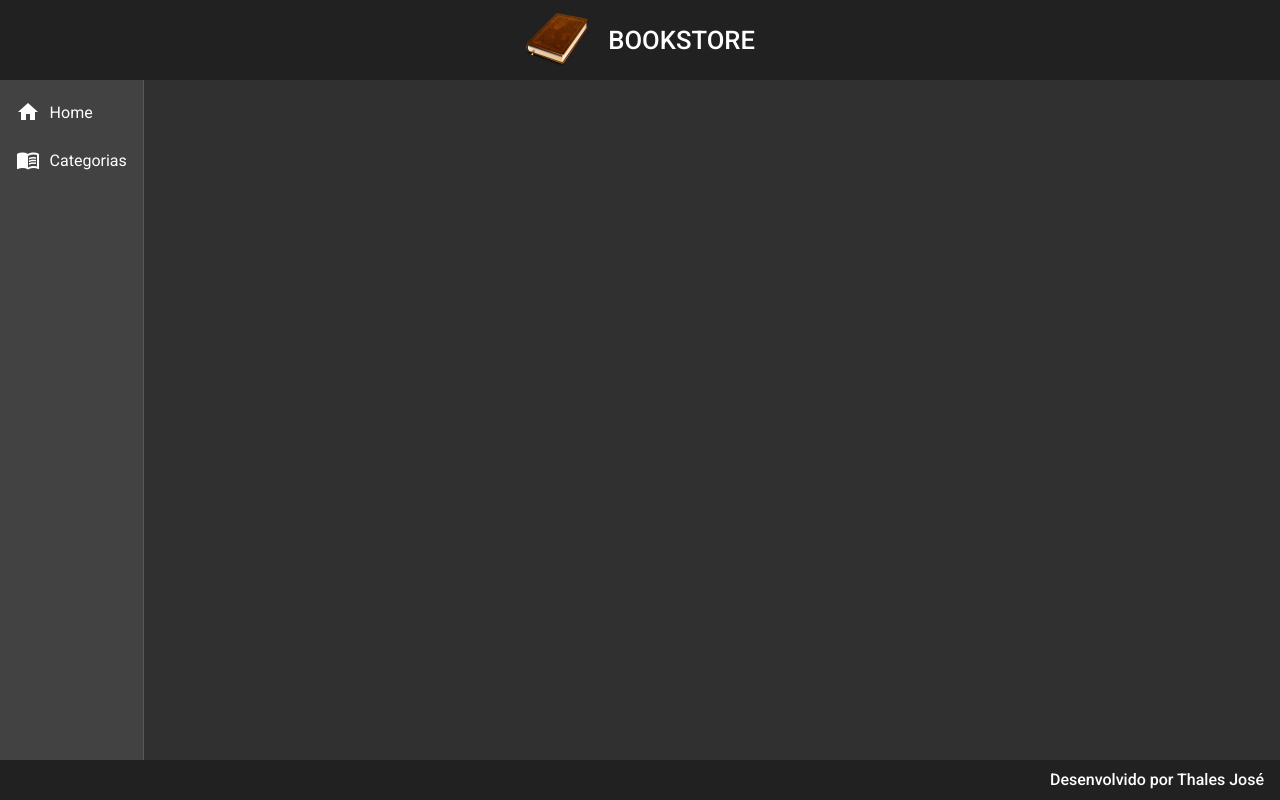
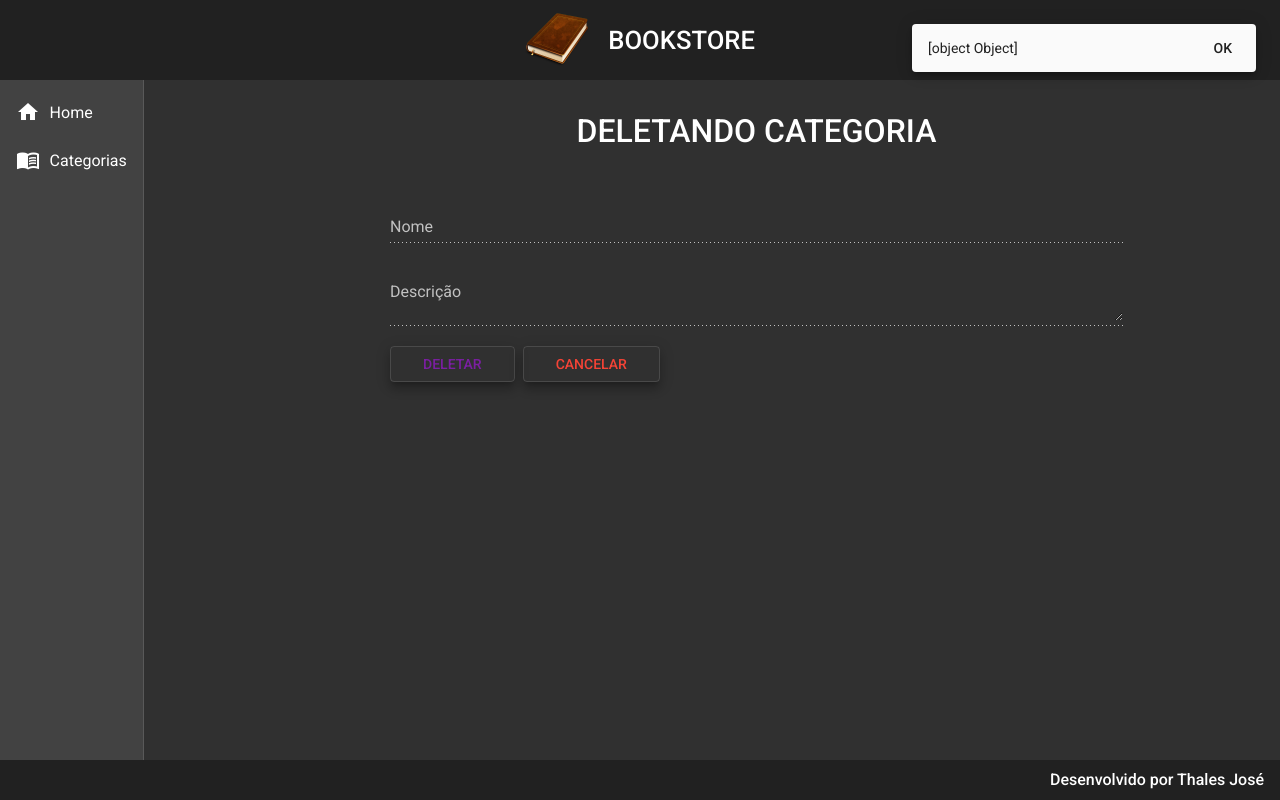
Before and after one commit to ThalesJAB/bookstore-front, an Angular app: page /categorias/delete/1 in a window 1280 px wide. Before the commit this address led to /. Built offline with nearby package versions, Linux system fonts and the light colour scheme; no server answers.

Commit message:
Categoria DELETE implementada

```diff
--- a/src/app/app-routing.module.ts
+++ b/src/app/app-routing.module.ts
@@ -1,6 +1,7 @@
 import { Component, NgModule } from '@angular/core';
 import { RouterModule, Routes } from '@angular/router';
 import { CategoriaCreateComponent } from './components/views/categoria/categoria-create/categoria-create.component';
+import { CategoriaDeleteComponent } from './components/views/categoria/categoria-delete/categoria-delete.component';
 import { CategoriaReadComponent } from './components/views/categoria/categoria-read/categoria-read.component';
 import { HomeComponent } from './components/views/home/home.component';
 
@@ -17,6 +18,11 @@ const routes: Routes = [
   {
     path: 'categorias/create',
     component: CategoriaCreateComponent
+  },
+
+  {
+    path: 'categorias/delete/:id',
+    component: CategoriaDeleteComponent
   }
 ];
 
--- a/src/app/app.module.ts
+++ b/src/app/app.module.ts
@@ -21,6 +21,7 @@ import { FormsModule } from "@angular/forms";
 import { MatInputModule } from "@angular/material/input";
 import { MatFormFieldModule } from "@angular/material/form-field";
 import { MatSnackBarModule } from "@angular/material/snack-bar";
+import { CategoriaDeleteComponent } from './components/views/categoria/categoria-delete/categoria-delete.component';
 
 @NgModule({
   declarations: [
@@ -31,6 +32,7 @@ import { MatSnackBarModule } from "@angular/material/snack-bar";
     HomeComponent,
     CategoriaReadComponent,
     CategoriaCreateComponent,
+    CategoriaDeleteComponent,
   ],
   imports: [
     BrowserModule,
--- /dev/null
+++ b/src/app/components/views/categoria/categoria-delete/categoria-delete.component.css
@@ -0,0 +1,27 @@
+form{
+    text-align: center;
+    width: 70%;
+    margin: 2rem auto 0;
+}
+
+h1{
+    font-size: 2rem;
+    font-weight: 500;
+    margin-bottom: 3rem;
+}
+
+.form{
+    width: 100%;
+
+}
+
+.buttons{
+    width: 100%;
+    text-align: start;
+}
+
+button{
+    margin-right: .5rem;
+    padding-right: 2rem;
+    padding-left: 2rem;
+}
--- /dev/null
+++ b/src/app/components/views/categoria/categoria-delete/categoria-delete.component.html
@@ -0,0 +1,19 @@
+<form action="">
+    <h1>DELETANDO CATEGORIA</h1>
+
+    <mat-form-field class="form">
+      <mat-label>Nome</mat-label>
+      <input matInput [(ngModel)]="categoria.nome" type="text" name="nome" disabled/>
+    </mat-form-field>
+
+    <mat-form-field class="form">
+      <mat-label>Descrição</mat-label>
+      <textarea [(ngModel)]="categoria.descricao" matInput  type="text" name="descricao" disabled></textarea>
+    </mat-form-field>
+
+
+    <div class="buttons">
+      <button  (click) = "delete()" class="mat-elevation-z8" mat-stroked-button color="primary">DELETAR</button>
+      <button  (click) = "cancel()" class="mat-elevation-z8" mat-stroked-button color="warn">CANCELAR</button>
+    </div>
+  </form>
--- /dev/null
+++ b/src/app/components/views/categoria/categoria-delete/categoria-delete.component.ts
@@ -0,0 +1,56 @@
+import { Component, OnInit } from "@angular/core";
+import { ActivatedRoute, Router } from "@angular/router";
+import { Categoria } from "../categoria.model";
+import { CategoriaService } from "../categoria.service";
+
+@Component({
+  selector: "app-categoria-delete",
+  templateUrl: "./categoria-delete.component.html",
+  styleUrls: ["./categoria-delete.component.css"],
+})
+export class CategoriaDeleteComponent implements OnInit {
+  categoria: Categoria = {
+    id: "",
+    nome: "",
+    descricao: "",
+  };
+  constructor(
+    private service: CategoriaService,
+    private route: ActivatedRoute,
+    private router: Router
+  ) {}
+
+  ngOnInit(): void {
+    this.categoria.id = this.route.snapshot.paramMap.get("id")!;
+    this.findById();
+  }
+
+  findById(): void {
+    this.service.findById(this.categoria.id!).subscribe({
+      next: (resposta) => {
+        this.categoria = resposta;
+      },
+
+      error: (err) => {
+        this.service.mensagem(err);
+      },
+    });
+  }
+
+  delete(): void {
+    this.service.delete(this.categoria.id!).subscribe({
+      next: (resposta) => {
+        this.service.mensagem("Categoria deletada com sucesso!");
+        this.router.navigate(['categorias']);
+      },
+      error: (err) => {
+        this.service.mensagem(err.error.error);
+      }
+    });
+  }
+
+
+  cancel(): void{
+    this.router.navigate(['categorias']);
+  }
+}
--- a/src/app/components/views/categoria/categoria-read/categoria-read.component.html
+++ b/src/app/components/views/categoria/categoria-read/categoria-read.component.html
@@ -39,7 +39,7 @@
           <a class="edit" href="/">
             <i class="material-icons">edit</i>
           </a>
-          <a class="delete" href="/">
+          <a class="delete" routerLink="delete/{{row.id}}">
             <i class="material-icons">delete</i>
           </a>
         </td>
--- a/src/app/components/views/categoria/categoria.service.ts
+++ b/src/app/components/views/categoria/categoria.service.ts
@@ -19,10 +19,20 @@ export class CategoriaService {
     return this.http.get<Categoria[]>(url);
   }
 
+  findById(id: String):Observable<Categoria>{
+    const url = `${this.baseUrl}/categorias/${id}`;
+    return this.http.get<Categoria>(url);
+  }
+
 
   create(categoria: Categoria) : Observable<Categoria>{
-    const url = `${this.baseUrl}/categorias`
+    const url = `${this.baseUrl}/categorias`;
     return this.http.post<Categoria>(url, categoria);
+  }
+
+  delete(id: String) : Observable<void>{
+    const url = `${this.baseUrl}/categorias/${id}`;
+    return this.http.delete<void>(url);
   }
 
 
@@ -35,4 +45,6 @@ export class CategoriaService {
       }
     )
   }
+
+
 }
```
